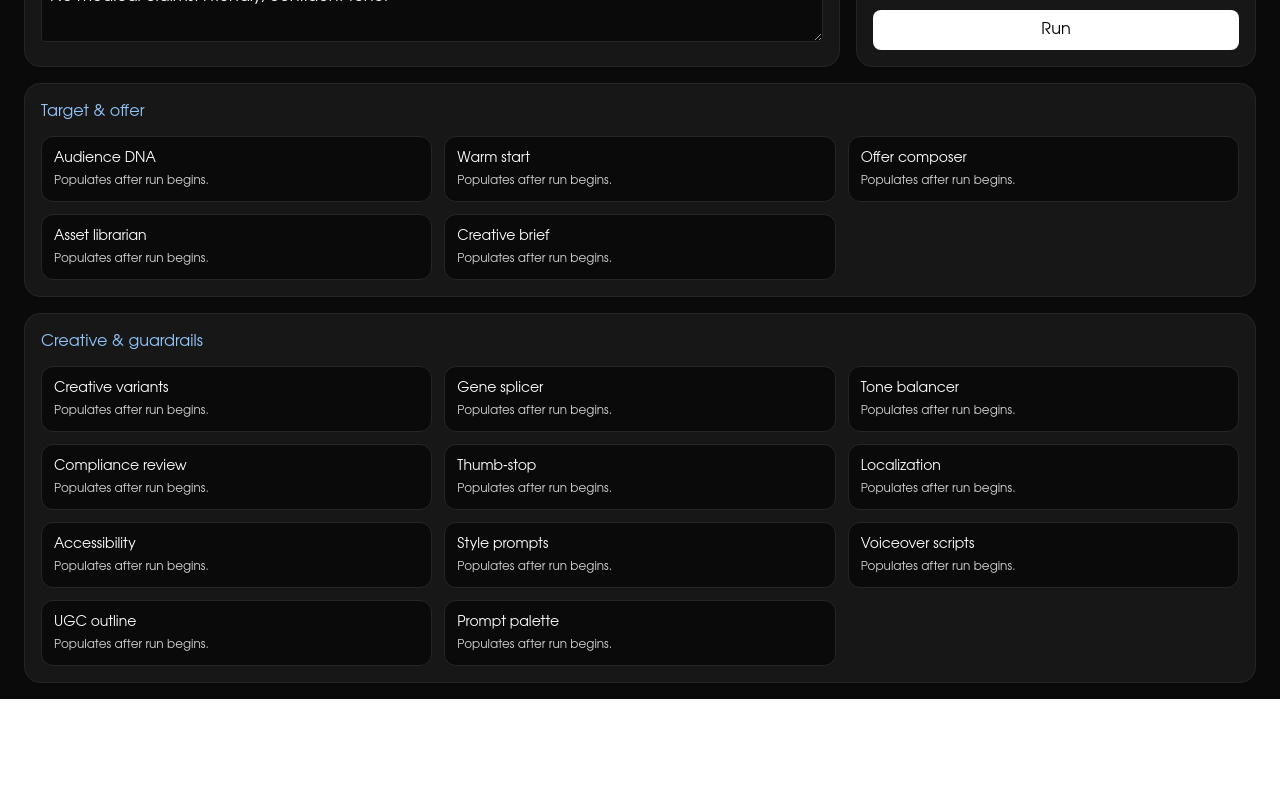
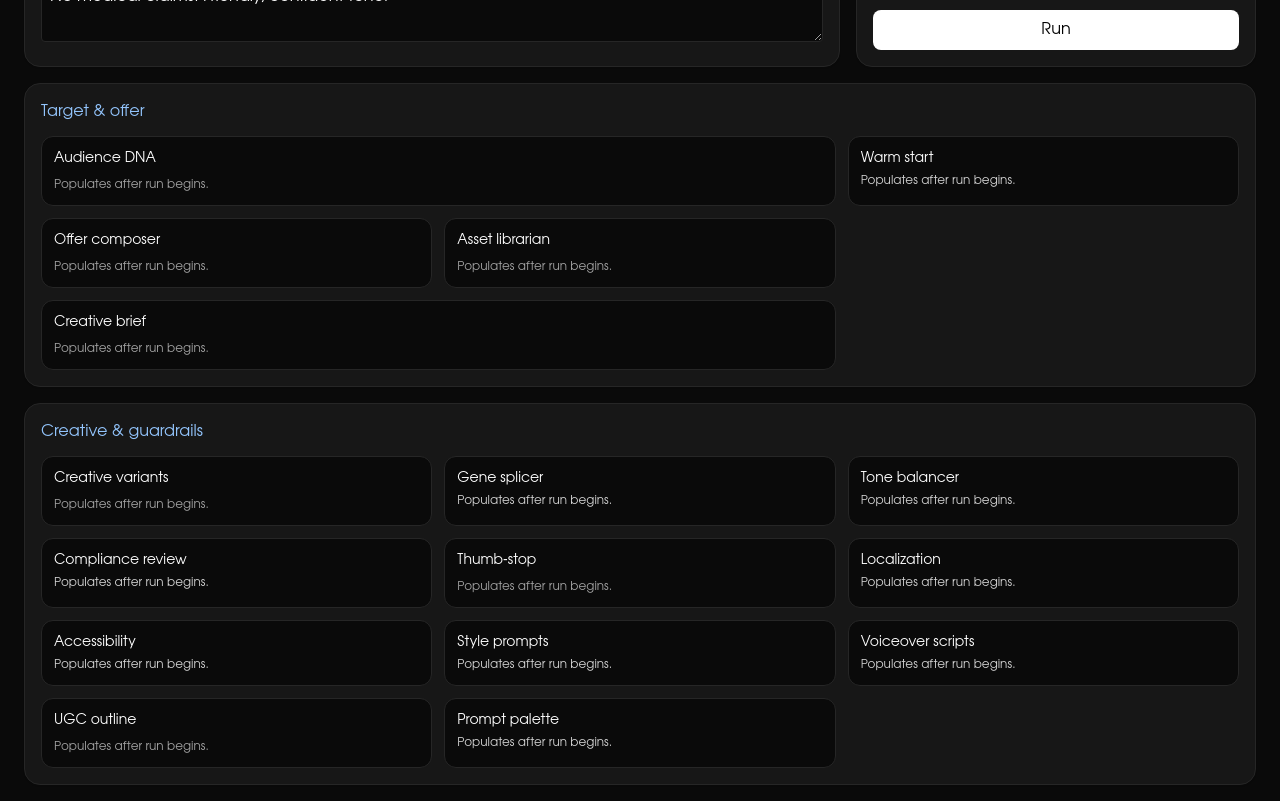
Before and after one commit to aurelius-in/adops-flightdeck-multi-agent, a React (Vite) app in the folder web/: page / in a window 1280 px wide. Shown: the part 420-1221 px from the top of the page. Before the commit the page ends 1119 px from the top, so only its background shows below. Built offline with nearby package versions, Linux system fonts and the light colour scheme.

Commit message:
UI: compact tiles for lightweight agents; detailed cards for rich outputs on Plan; offline run now shows realistic agent summaries after Run

```diff
--- a/web/src/screens/Plan.tsx
+++ b/web/src/screens/Plan.tsx
@@ -63,22 +63,49 @@ export default function Plan({ onRun, runId }: { onRun: (id: string)=>void; runI
   );
 }
 
+const AGENT_DISPLAY: Record<string, "tile"|"card"> = {
+  // Large, information-dense cards
+  "Audience DNA": "card",
+  "Offer composer": "card",
+  "Asset librarian": "card",
+  "Creative brief": "card",
+  "Creative variants": "card",
+  "UGC outline": "card",
+  "Thumb‑stop": "card",
+
+  // Compact tiles
+  "Warm start": "tile",
+  "Gene splicer": "tile",
+  "Tone balancer": "tile",
+  "Compliance review": "tile",
+  "Localization": "tile",
+  "Accessibility": "tile",
+  "Style prompts": "tile",
+  "Voiceover scripts": "tile",
+  "Prompt palette": "tile",
+};
+
 function AgentGrid({ title, agents, runId, snapshot}:{title:string; agents:string[]; runId?: string; snapshot?: any}) {
   return (
     <div className="lg:col-span-3 card p-4">
       <div className="font-medium mb-3 text-brand-blue">{title}</div>
       <div className="grid grid-cols-1 md:grid-cols-2 lg:grid-cols-3 gap-3">
-        {agents.map(a=><AgentCard key={a} agent={a} runId={runId} snapshot={snapshot}/>)}
+        {agents.map(a=>{
+          const mode = AGENT_DISPLAY[a] ?? "tile";
+          return mode === "card"
+            ? <AgentCardDetailed key={a} agent={a} runId={runId} snapshot={snapshot} />
+            : <AgentTile key={a} agent={a} runId={runId} snapshot={snapshot} />;
+        })}
       </div>
     </div>
   );
 }
 
-function AgentCard({ agent, runId, snapshot }:{agent:string; runId?: string; snapshot?: any}) {
+function AgentTile({ agent, runId, snapshot }:{agent:string; runId?: string; snapshot?: any}) {
   const s = snapshot?.artifacts || {};
   const summary = summarizePlan(agent, s);
   return (
-    <div title="Agent module that populates this area during the run" className="border border-neutral-800 rounded-xl p-3 bg-neutral-950">
+    <div title="Agent module" className="border border-neutral-800 rounded-xl p-3 bg-neutral-950">
       <div className="text-sm font-medium flex items-center justify-between">
         <span>{agent}</span>
         {runId && <span className="text-[10px] px-1.5 py-0.5 rounded bg-neutral-800 border border-neutral-700">live</span>}
@@ -146,3 +173,134 @@ function summarizePlan(agentLabel: string, a: Record<string, any>): string | ""
     return "";
   }
 }
+
+function AgentCardDetailed({ agent, runId, snapshot }:{agent:string; runId?: string; snapshot?: any}) {
+  const a = snapshot?.artifacts || {};
+  const header = (
+    <div className="text-sm font-medium flex items-center justify-between mb-2">
+      <span>{agent}</span>
+      {runId && <span className="text-[10px] px-1.5 py-0.5 rounded bg-neutral-800 border border-neutral-700">live</span>}
+    </div>
+  );
+  const empty = <div className="text-xs text-neutral-400">{runId?"Populated.":"Populates after run begins."}</div>;
+
+  switch (agent) {
+    case "Audience DNA": {
+      const cohorts = Array.isArray(a.audienceDNA) ? a.audienceDNA.slice(0,3) : [];
+      return (
+        <div className="border border-neutral-800 rounded-xl p-3 bg-neutral-950 md:col-span-2 lg:col-span-2">
+          {header}
+          {cohorts.length ? (
+            <div className="space-y-1 text-xs">
+              {cohorts.map((c:any)=> (
+                <div key={c.name} className="flex items-center justify-between">
+                  <div className="truncate">{c.name} <span className="text-neutral-500">• {c.angle}</span></div>
+                  <div className="text-neutral-400">{c.size?.toLocaleString?.()} ppl</div>
+                </div>
+              ))}
+            </div>
+          ) : empty}
+        </div>
+      );
+    }
+    case "Offer composer": {
+      const offers = Array.isArray(a.offers) ? a.offers.slice(0,3) : [];
+      return (
+        <div className="border border-neutral-800 rounded-xl p-3 bg-neutral-950">
+          {header}
+          {offers.length ? (
+            <div className="space-y-1 text-xs">
+              {offers.map((o:any)=> (
+                <div key={o.label} className="flex items-center justify-between">
+                  <div>{o.label}</div>
+                  <div className="text-neutral-400">iROAS {o.predicted_iROAS}</div>
+                </div>
+              ))}
+            </div>
+          ) : empty}
+        </div>
+      );
+    }
+    case "Asset librarian": {
+      const assets = Array.isArray(a.assets) ? a.assets.slice(0,6) : [];
+      return (
+        <div className="border border-neutral-800 rounded-xl p-3 bg-neutral-950">
+          {header}
+          {assets.length ? (
+            <div className="flex flex-wrap gap-1 text-[11px]">
+              {assets.map((as:any)=> (
+                <span key={as.id} className="px-2 py-0.5 border border-neutral-800 rounded bg-neutral-900">{as.tags?.[0] ?? as.id}</span>
+              ))}
+            </div>
+          ) : empty}
+        </div>
+      );
+    }
+    case "Creative brief": {
+      const b = a.creativeBrief;
+      return (
+        <div className="border border-neutral-800 rounded-xl p-3 bg-neutral-950 md:col-span-2 lg:col-span-2">
+          {header}
+          {b ? (
+            <div className="text-xs space-y-1">
+              <div className="font-medium">{b.promise}</div>
+              <div className="text-neutral-400">Tone: {b.tone}</div>
+              <div className="flex flex-wrap gap-1">
+                {(b.ctAs||[]).map((c:string)=> <span key={c} className="px-2 py-0.5 border border-neutral-800 rounded bg-neutral-900">{c}</span>)}
+              </div>
+            </div>
+          ) : empty}
+        </div>
+      );
+    }
+    case "Creative variants": {
+      const list = Array.isArray(a.creatives) ? a.creatives.slice(0,2) : [];
+      return (
+        <div className="border border-neutral-800 rounded-xl p-3 bg-neutral-950">
+          {header}
+          {list.length ? (
+            <div className="text-xs space-y-1">
+              {list.map((v:any,idx:number)=> (
+                <div key={idx} className="truncate">{v.headline} <span className="text-neutral-500">• {v.cta}</span></div>
+              ))}
+            </div>
+          ) : empty}
+        </div>
+      );
+    }
+    case "UGC outline": {
+      const beats = Array.isArray(a.ugc) ? a.ugc.slice(0,5) : [];
+      return (
+        <div className="border border-neutral-800 rounded-xl p-3 bg-neutral-950">
+          {header}
+          {beats.length ? (
+            <ol className="list-decimal list-inside text-xs space-y-0.5">
+              {beats.map((b:string, i:number)=> <li key={i} className="truncate">{b}</li>)}
+            </ol>
+          ) : empty}
+        </div>
+      );
+    }
+    case "Thumb‑stop": {
+      const best = a.thumbstop?.best;
+      return (
+        <div className="border border-neutral-800 rounded-xl p-3 bg-neutral-950">
+          {header}
+          {best ? (
+            <div className="text-xs">
+              <div className="mb-1">Caption: {best.caption ?? "Best frame"}</div>
+              <div className="text-neutral-400">Attention: {(best.stopProb*100|0)}%</div>
+            </div>
+          ) : empty}
+        </div>
+      );
+    }
+    default:
+      return (
+        <div className="border border-neutral-800 rounded-xl p-3 bg-neutral-950">
+          {header}
+          <div className="text-xs text-neutral-300">{summarizePlan(agent, a) || empty}</div>
+        </div>
+      );
+  }
+}
```
